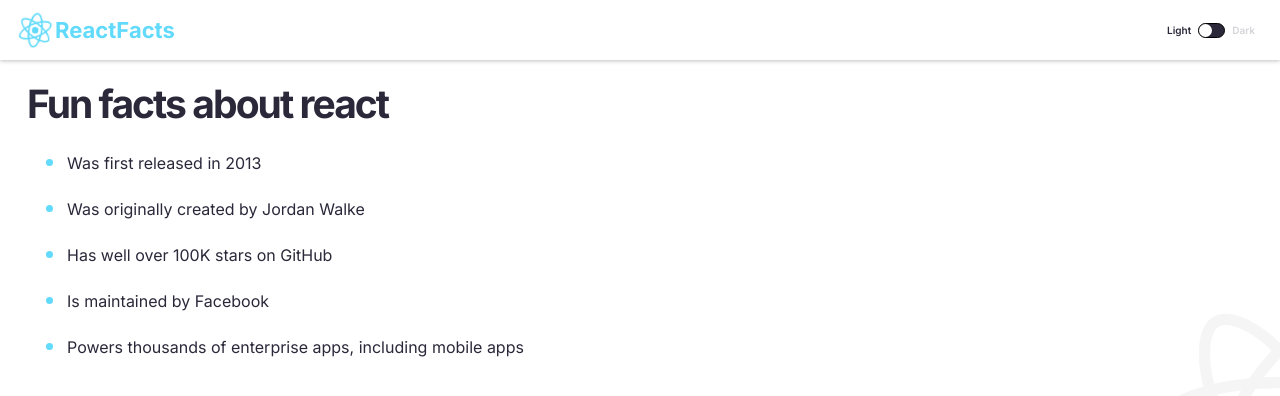
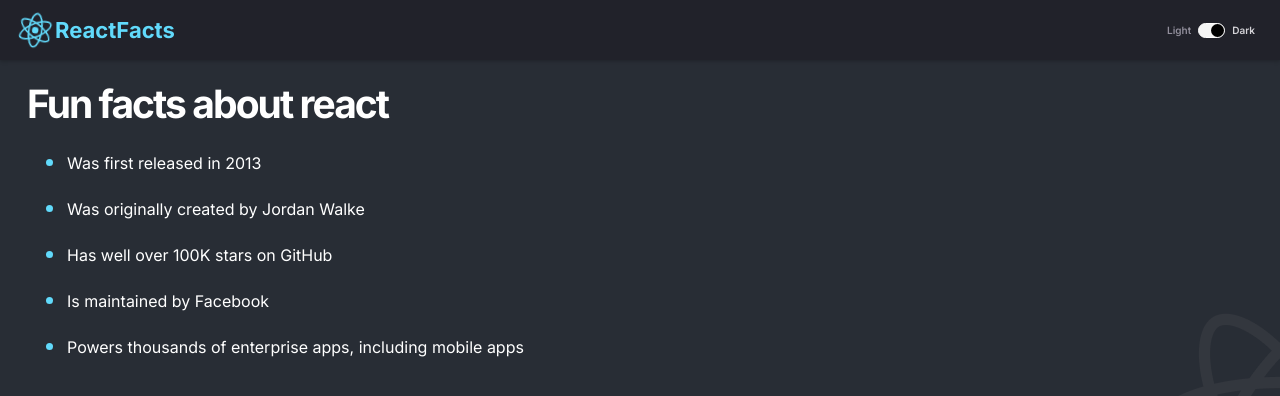
Before and after one commit to nsky80/react-info, a React (Create React App) app: page / in a window 1280 px wide. Shown: the top 396 px of the page. Built offline with nearby package versions, Linux system fonts and the light colour scheme.

Commit message:
dark mode added

```diff
--- a/src/App.js
+++ b/src/App.js
@@ -22,12 +22,25 @@ Challenge: Project setup
 import Navbar from "./component/Navbar";
 import Main from "./component/Main";
 import "./App.css"
+import React from "react";
 
 export default function App() {
+  const [darkMode, setDarkMode] = React.useState(true)
+
+  function toggleDarkMode(){
+    console.log("Toggled")
+    setDarkMode(!darkMode)
+  }
+
   return (
-      <div className="container">
-          <Navbar />
-          <Main />
-      </div>
+    <div className="container">
+      <Navbar
+        darkMode={darkMode}
+        toggleDarkMode={toggleDarkMode}
+      />
+      <Main
+        darkMode={darkMode}
+      />
+    </div>
   )
 }
```
